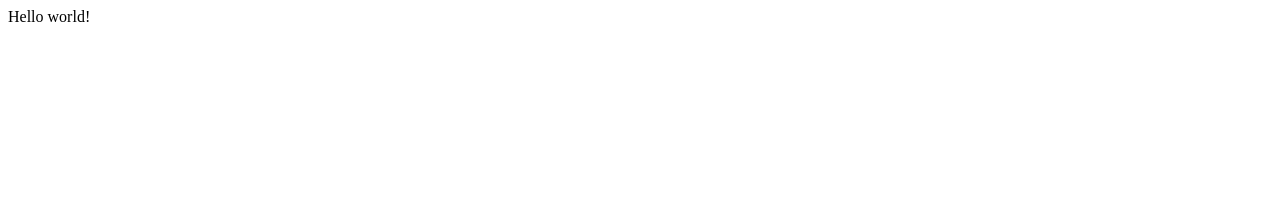
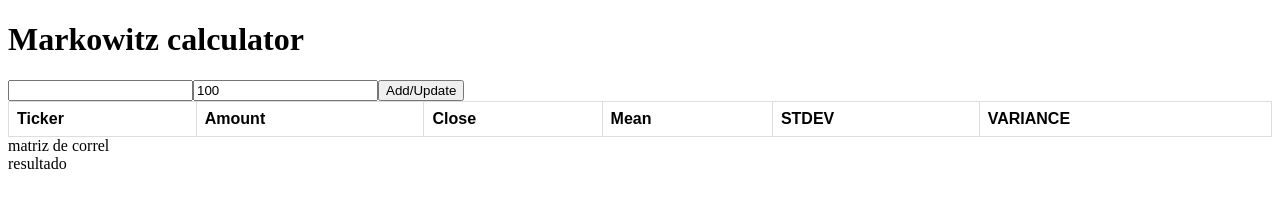
Before and after one commit to cesarvargas00/markowitz, a Gatsby site: page / in a window 1280 px wide. Built offline with nearby package versions, Linux system fonts and the light colour scheme; Gatsby itself is replaced by a stand-in of ours.

Commit message:
add asset list component

```diff
--- a/package.json
+++ b/package.json
@@ -14,6 +14,7 @@
     "test": "echo \"Write tests! -> https://gatsby.dev/unit-testing\" && exit 1"
   },
   "dependencies": {
+    "date-fns": "^2.16.1",
     "gatsby": "^2.24.61",
     "react": "^16.12.0",
     "react-dom": "^16.12.0"
--- /dev/null
+++ b/src/pages/components/AssetList.css
@@ -0,0 +1,16 @@
+table {
+  font-family: arial, sans-serif;
+  border-collapse: collapse;
+  width: 100%;
+}
+
+td,
+th {
+  border: 1px solid #dddddd;
+  text-align: left;
+  padding: 8px;
+}
+
+tr:nth-child(even) {
+  background-color: #dddddd;
+}
--- /dev/null
+++ b/src/pages/components/AssetList.js
@@ -0,0 +1,96 @@
+import React, { useState } from 'react'
+import { format, subBusinessDays } from 'date-fns'
+import './AssetList.css'
+export default function AssetList({ assets, onAdd, onRemove }) {
+  const [symbol, setSymbol] = useState('')
+  const [amount, setAmount] = useState(100)
+  return (
+    <div>
+      <input
+        value={symbol}
+        onChange={({ target: { value } }) => setSymbol(value)}
+      />
+      <input
+        value={amount}
+        onChange={({ target: { value } }) => setAmount(value)}
+      />
+      <button
+        onClick={() => {
+          const today = new Date()
+          fetch(
+            `https://api.oplab.com.br/v3/market/charts/data/${symbol.toUpperCase()}/1D?from=${format(
+              subBusinessDays(today, 252),
+              'yyyyMMdd0000'
+            )}&to=${format(today, 'yyyyMMdd0000')}&fill=business_days`,
+            {
+              headers: {
+                'access-token':
+                  'LYmfOH73DP9K5ZIHH4Gk3z7rx7HNNaWeAR6yYOtWxzQ/QkQbPcZlFwzXpj5gLAB0+oJOo+uIavGfFPLe5po7PA==--R1n8gel8uQzTxYzwXmx5kA==--TUQO11K2Z33fPwqw0ZBXFA==',
+              },
+            }
+          )
+            .then(res => res.json())
+            .then(({ data }) => {
+              const returns = []
+              for (let i = 1; i < data.length; i++) {
+                returns.push(
+                  (data[i].close - data[i - 1].close) / data[i - 1].close
+                )
+              }
+              const n = returns.length
+              const mean = returns.reduce((acc, r) => r + acc, 0) / n
+              const variance =
+                returns.reduce((acc, r) => (r - mean) ** 2 + acc, 0) / n
+              const stdev = variance ** 0.5
+              const close = data[data.length - 1].close
+              onAdd({
+                close,
+                mean,
+                variance,
+                stdev,
+                returns,
+                symbol,
+                amount,
+              })
+              setSymbol('')
+            })
+        }}
+      >
+        Add/Update
+      </button>
+      <table>
+        <thead>
+          <tr>
+            <th>Ticker</th>
+            <th>Amount</th>
+            <th>Close</th>
+            <th>Mean</th>
+            <th>STDEV</th>
+            <th>VARIANCE</th>
+          </tr>
+        </thead>
+        <tbody>
+          {assets.map(asset => (
+            <tr key={asset.symbol}>
+              <td>{asset.symbol}</td>
+              <td>{asset.amount}</td>
+              <td>{asset.close}</td>
+              <td>{asset.mean * 100}%</td>
+              <td>{asset.stdev * 100}%</td>
+              <td>{asset.variance * 100}%</td>
+              <td>
+                <button
+                  onClick={() => {
+                    onRemove(asset)
+                  }}
+                >
+                  Remove
+                </button>
+              </td>
+            </tr>
+          ))}
+        </tbody>
+      </table>
+    </div>
+  )
+}
--- /dev/null
+++ b/src/pages/components/CorrelationMatrix.js
@@ -0,0 +1,5 @@
+import React from 'react'
+
+export default function CorrelationMatrix() {
+  return <div>matriz de correl</div>
+}
--- /dev/null
+++ b/src/pages/components/Result.js
@@ -0,0 +1,5 @@
+import React from 'react'
+
+export default function Result() {
+  return <div>resultado</div>
+}
--- a/src/pages/index.js
+++ b/src/pages/index.js
@@ -1,5 +1,34 @@
-import React from "react"
+import React, { useState } from 'react'
+import AssetList from './components/AssetList'
+import CorrelationMatrix from './components/CorrelationMatrix'
+import Result from './components/Result'
 
 export default function Home() {
-  return <div>Hello world!</div>
+  const [assets, setAssets] = useState([])
+  return (
+    <div>
+      <h1>Markowitz calculator</h1>
+      <AssetList
+        onAdd={asset => {
+          let found = false
+          const newAssets = [...assets]
+          for (let i = 0; i < newAssets.length; i++) {
+            if (newAssets[i].symbol === asset.symbol) {
+              found = true
+              newAssets[i] = asset
+              break
+            }
+          }
+          setAssets(found ? newAssets : [...assets, asset])
+        }}
+        onRemove={asset =>
+          setAssets(assets.filter(a => a.symbol !== asset.symbol))
+        }
+        assets={assets}
+      />
+      <CorrelationMatrix assets={assets} />
+
+      <Result assets={assets} />
+    </div>
+  )
 }
```
Also changed, not shown: 1 other file.
